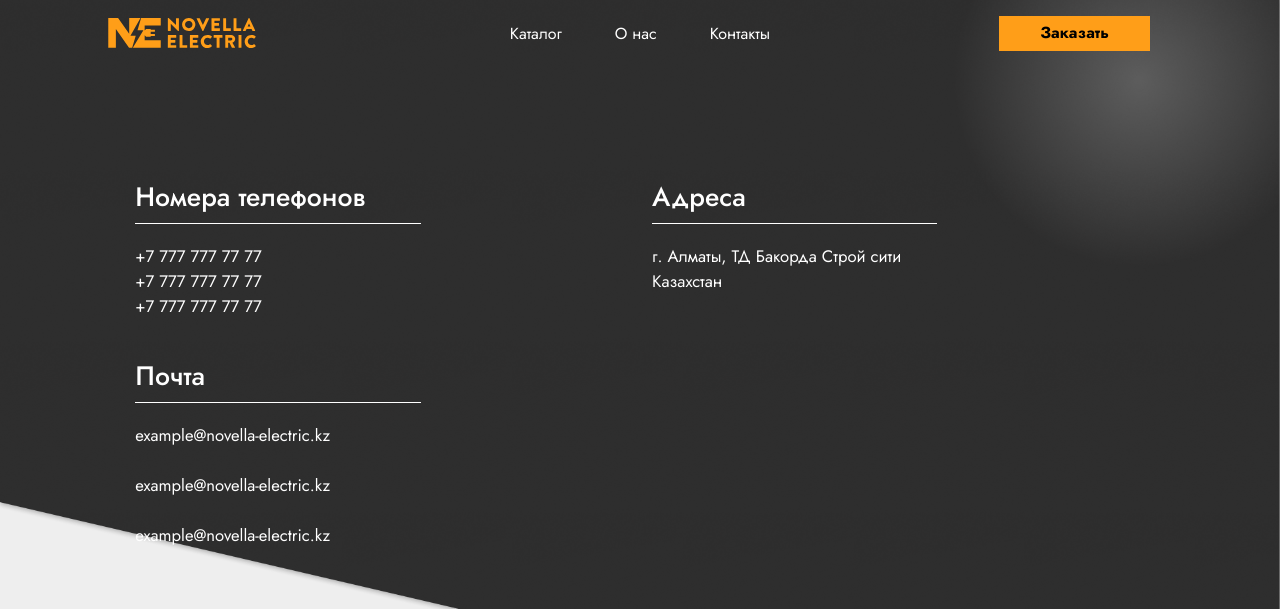
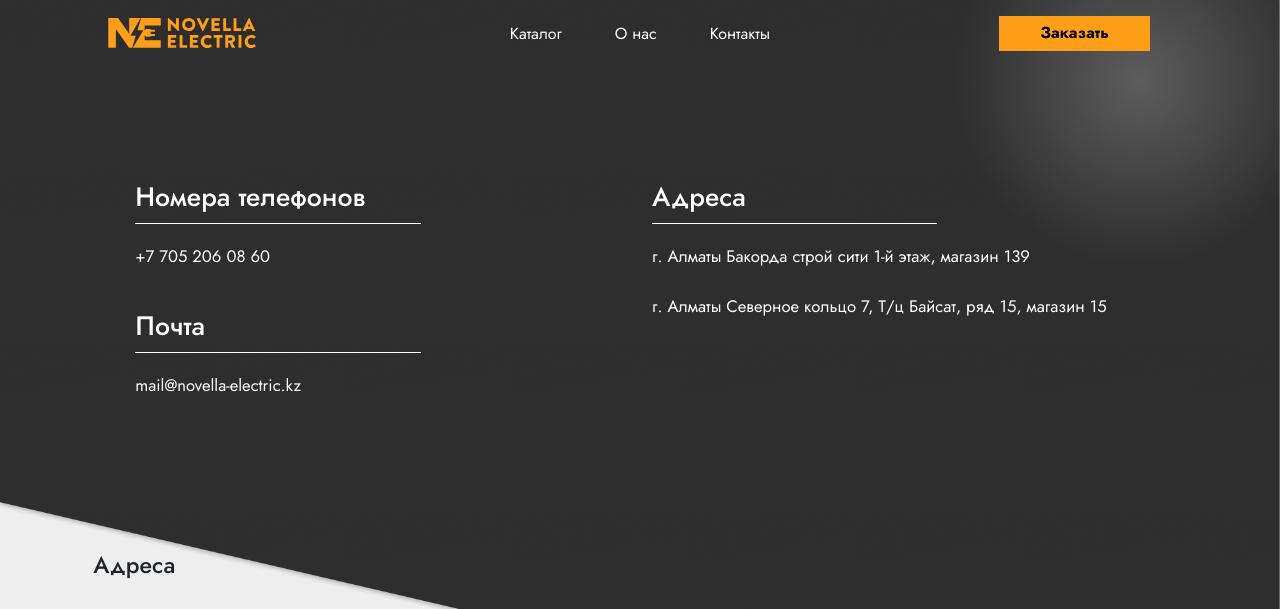
Before and after one commit to star-small/waveUp, a Django app: page /contacts in a window 1280 px wide. Shown: the top 609 px of the page. Run offline with Django 4.2, Linux system fonts and the light colour scheme; some libraries are stand-ins or nearby versions.

Commit message:
change-contacts fix-policy google tags

```diff
--- a/core/templates/base.html
+++ b/core/templates/base.html
@@ -21,6 +21,18 @@
         <script src="{% static 'js/aos.js' %}"></script>
     </head>
     <body>
+
+    <!-- Google tag (gtag.js) -->
+<script async src="https://www.googletagmanager.com/gtag/js?id=G-GTRDK3CQWP"></script>
+<script>
+  window.dataLayer = window.dataLayer || [];
+  function gtag(){dataLayer.push(arguments);}
+  gtag('js', new Date());
+
+  gtag('config', 'G-GTRDK3CQWP');
+</script>
+
+
         <!--Modal block-->
         <div class="modal_order" id="modal_block">
             <div class="modal_order__inner">
--- a/core/templates/pages/404.html
+++ b/core/templates/pages/404.html
@@ -62,7 +62,7 @@
                 <img src="../img/icon/logo_full_orng.svg" alt="">
                 <div class="footer__policy">
                     <p class="font-size_tiny font-weight_light">Все права защищены</p>
-                    <a class="font-size_tiny font-weight_light" href="">Политика конфиденциальности</a>
+                    <a class="font-size_tiny font-weight_light" href="{% url 'policy_url' %}">Политика конфиденциальности</a>
                 </div>
             </div>
             <div class="col-xl-7 footer_menu">
--- a/core/templates/pages/about_us.html
+++ b/core/templates/pages/about_us.html
@@ -2,6 +2,11 @@
 {% load static %}
 {% block title %}Novella Electric | О нас{% endblock %}
 {% block video %}
+
+
+
+
+
     <!--Video Modal Block-->
     <div class="video_modal" id="video_modal">
         <div class="video_modal__inner">
--- a/core/templates/pages/contacts.html
+++ b/core/templates/pages/contacts.html
@@ -2,22 +2,30 @@
 {% load static %}
 {% block title %}Novella Electric | Контакты{% endblock %}
 {% block body %}
+<!-- Google tag (gtag.js) -->
+<script async src="https://www.googletagmanager.com/gtag/js?id=G-GTRDK3CQWP"></script>
+<script>
+  window.dataLayer = window.dataLayer || [];
+  function gtag(){dataLayer.push(arguments);}
+  gtag('js', new Date());
+
+  gtag('config', 'G-GTRDK3CQWP');
+</script>
+
+
+
+
+
+
     <div class="row contact_page_block">
         <div data-aos="fade-right"
              class="col-6 col-xl-6 contact_page_block__contact mobile_font-size_light">
             <h3 class="mobile_font-size_big font-size_medium d-none d-xl-flex">Номера телефонов</h3>
             <h3 class="mobile_font-size_big font-size_medium d-flex d-xl-none">Номера</h3>
-            <a class="mobile_font-size_light" href="tel:+77777777777">+7 777 777 77 77</a>
-            <br>
-            <a class="mobile_font-size_light" href="tel:+77777777777">+7 777 777 77 77</a>
-            <br>
-            <a class="mobile_font-size_light" href="tel:+77777777777">+7 777 777 77 77</a>
+            <a class="mobile_font-size_light" href="tel:+77052060860">+7 705 206 08 60</a>
             <h3 class="font-size_medium margin-top d-none d-xl-flex">Почта</h3>
-            <a class="d-none d-xl-flex" href="mailto:example@novella-electric.kz">example@novella-electric.kz</a>
-            <br>
-            <a class="d-none d-xl-flex" href="mailto:example@novella-electric.kz">example@novella-electric.kz</a>
-            <br>
-            <a class="d-none d-xl-flex" href="mailto:example@novella-electric.kz">example@novella-electric.kz</a>
+            <a class="d-none d-xl-flex" href="mailto:example@novella-electric.kz">mail@novella-electric.kz</a>
+
         </div>
         <div data-aos="fade-left" class="col-6 col-xl-6 contact_page_block__geo">
             <div class="d-flex d-xl-none">
@@ -30,9 +38,9 @@
                    href="mailto:example@novella-electric.kz">example@novella-electric.kz</a>
             </div>
             <h3 class="d-none d-xl-flex font-size_medium">Адреса</h3>
-            <a class="d-none d-xl-flex" href="">г. Алматы, ТД Бакорда Строй сити
+            <a class="d-none d-xl-flex" href="">г. Алматы Бакорда строй сити 1-й этаж,  магазин 139 </a>
                 <br>
-            Казахстан</a>
+            <a class="d-none d-xl-flex" href="">г. Алматы Северное кольцо 7, Т/ц Байсат, ряд 15, магазин 15</a>
         </div>
     </div>
     <div class="row map_block">
```
Also changed, not shown: core/templates/index.html (+16 -2 lines), core/templates/pages/catalog.html (+14 -0 lines).
